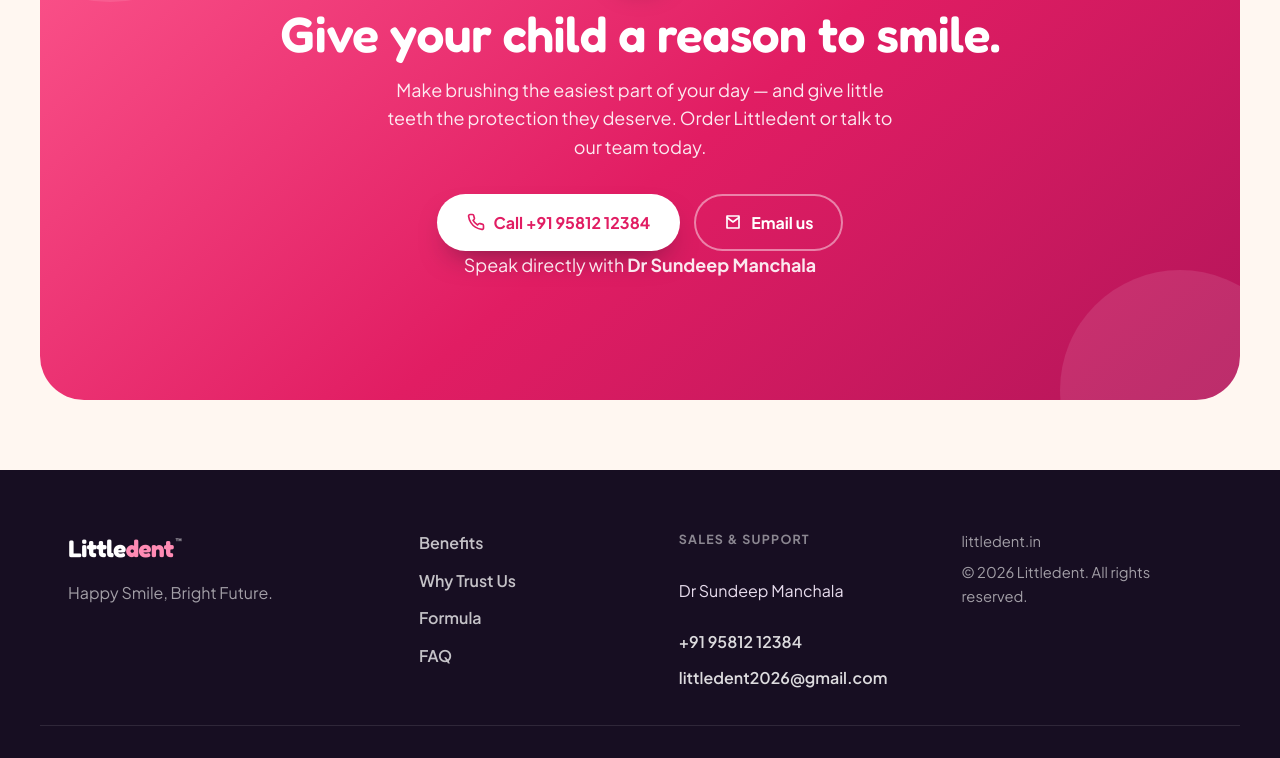
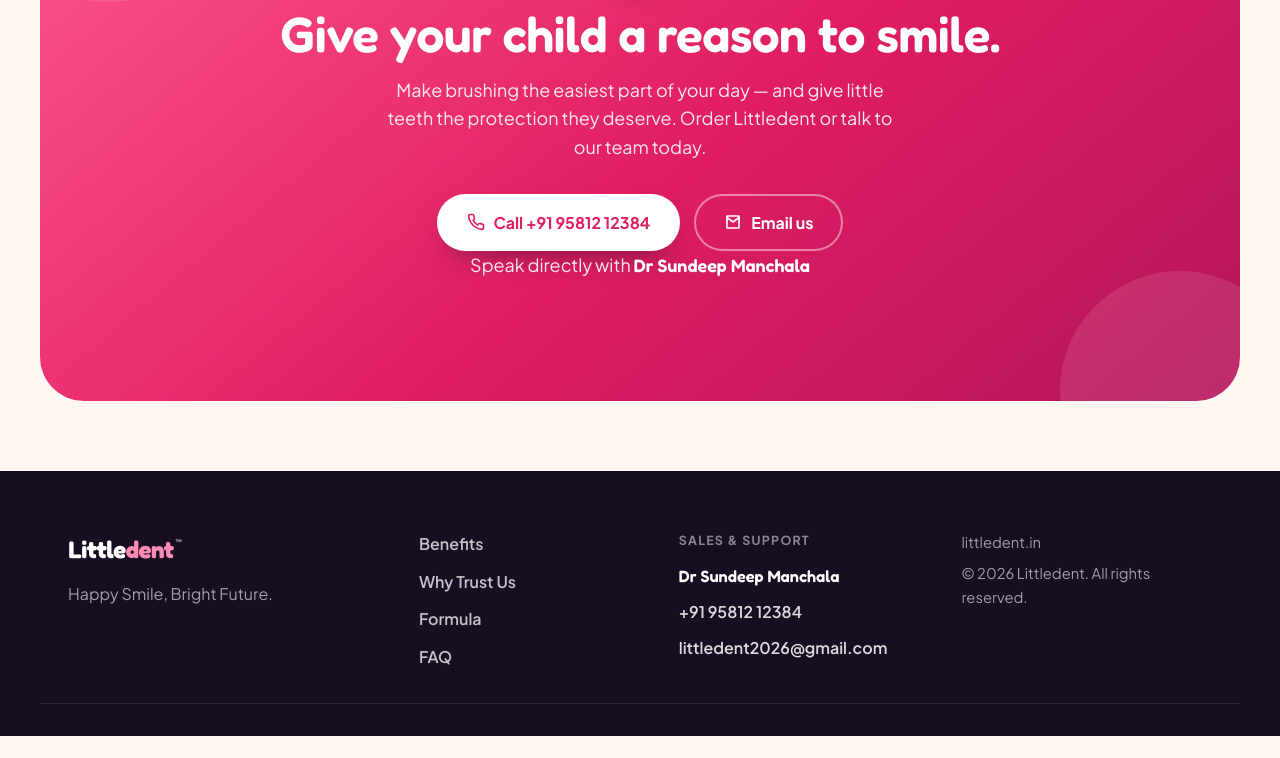
Before and after one commit to anilpalvai/littledent, a plain HTML site: page index.html in a window 1280 px wide. Shown: the part 5542-6300 px from the top of the page. After the commit the page ends 6278 px from the top, so only its background shows below. Drawn offline with Linux system fonts and the light colour scheme.

Commit message:
Add Dr Sundeep Manchala as named sales contact (styles.css)

```diff
--- a/styles.css
+++ b/styles.css
@@ -283,6 +283,8 @@
 .get-inner h2 { position: relative; z-index: 1; font-size: clamp(2rem, 4vw, 3.1rem); font-weight: 600; margin-bottom: 14px; }
 .get-inner p { position: relative; z-index: 1; font-size: 1.12rem; color: rgba(255, 255, 255, 0.9); max-width: 520px; margin: 0 auto 32px; }
 .get-actions { position: relative; z-index: 1; display: flex; gap: 14px; justify-content: center; flex-wrap: wrap; }
+.get-contact { position: relative; z-index: 1; margin: 20px 0 0; font-size: 0.98rem; color: rgba(255, 255, 255, 0.85); }
+.get-contact strong { color: #fff; font-family: var(--disp); font-weight: 600; }
 .get-inner .btn-solid { background: #fff; color: var(--pink-deep); }
 .get-inner .btn-solid:hover { background: var(--ink); color: #fff; }
 
@@ -291,6 +293,7 @@
 .footer-inner { display: grid; grid-template-columns: 1.4fr 1fr 1.1fr 1.1fr; gap: 32px; padding-bottom: 34px; border-bottom: 1px solid rgba(255, 255, 255, 0.1); }
 .footer-contact { display: flex; flex-direction: column; gap: 10px; }
 .footer-h { color: rgba(255,255,255,0.5); font-size: 0.78rem; font-weight: 700; letter-spacing: 0.1em; text-transform: uppercase; margin: 0 0 2px; }
+.footer-name { font-family: var(--disp); font-weight: 600; font-size: 1.02rem; color: #fff; margin: 0; }
 .footer-contact a { color: rgba(255, 255, 255, 0.85); font-weight: 600; width: fit-content; }
 .footer-contact a:hover { color: #ff8bb4; }
 .footer-word { color: #fff; }
```
